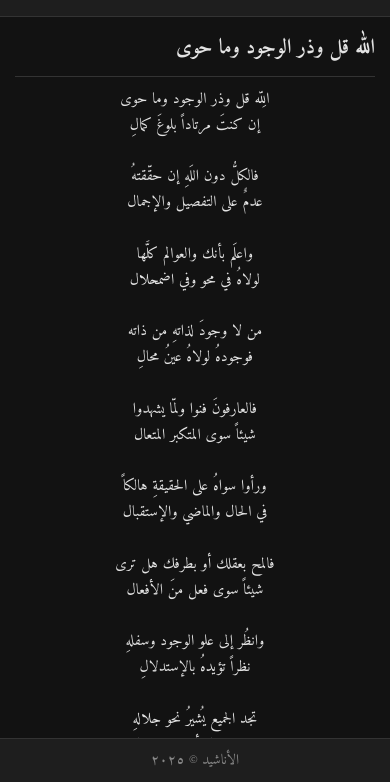
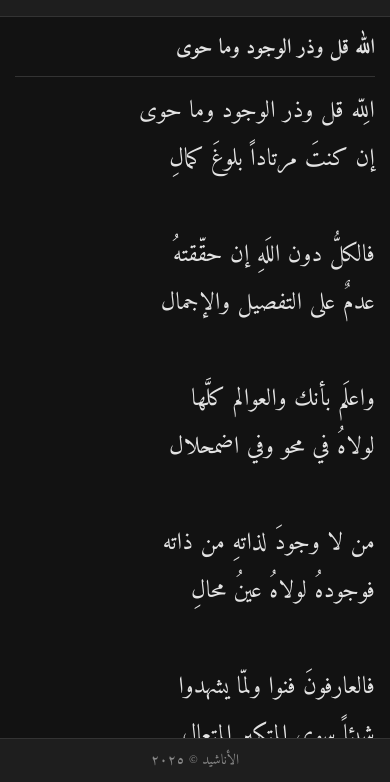
Before and after one commit to Al-Awrad/Anasheed, a plain HTML site: page index.html in a window 390 px wide. Shown: the part 62-844 px from the top of the page. Drawn offline with Linux system fonts and the light colour scheme.

Commit message:
Update styles.css

```diff
--- a/styles.css
+++ b/styles.css
@@ -90,10 +90,10 @@ main {
 }
 
 .content-section p {
-    font-size: 1.4rem;
-    line-height: 2.2;
+    font-size: 2rem;
+    line-height: 2.5;
     margin-bottom: 20px;
-    text-align: center;
+    text-align: justify;
     letter-spacing: 0.01em;
 }
 
@@ -216,8 +216,8 @@ footer {
     }
 
     .content-section p {
-        font-size: 0.95rem;
-        line-height: 1.7;
+        font-size: 1.5rem;
+        line-height: 2;
     }
 
     .sidebar-nav li a {
```
